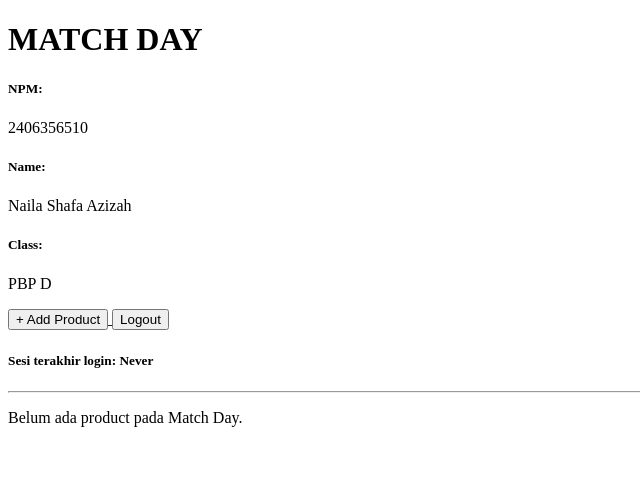
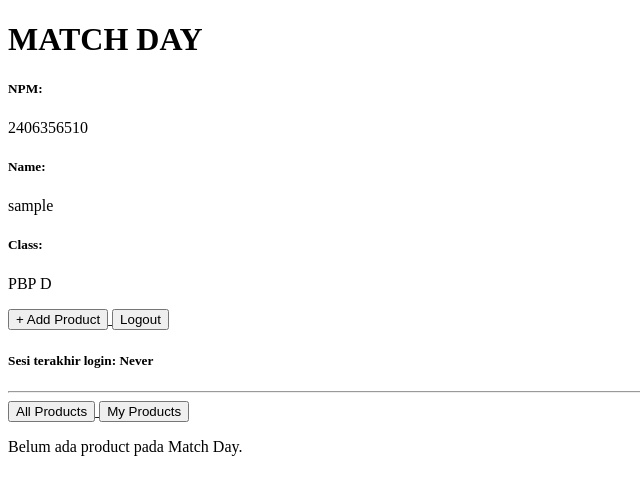
Before and after one commit to marchinel/match-day, a Django app: page / in a window 1280 px wide. Shown: the top 495 px of the page, without its empty margins (0-640 px from the left). Run offline with Django 5.2, Linux system fonts and the light colour scheme; the visitor is signed in with stand-in values (Sample User, id 1); data that the repository does not hold is empty.

Commit message:
Memperbaiki bagian error pada models.py dan menjawab pertanyaan 1-4 dari soal tugas 4

```diff
--- a/main/models.py
+++ b/main/models.py
@@ -1,3 +1,4 @@
+import uuid
 from django.db import models
 from django.contrib.auth.models import User
 
--- a/main/templates/main.html
+++ b/main/templates/main.html
@@ -20,8 +20,14 @@
 </a>
 
 <h5>Sesi terakhir login: {{ last_login }}</h5>
+<hr>
 
-<hr>
+<a href="?filter=all">
+    <button type="button">All Products</button>
+</a>
+<a href="?filter=my">
+    <button type="button">My Products</button>
+</a>
 
 {% if not product_list %}
 <p>Belum ada product pada Match Day.</p>
--- a/main/templates/product_detail.html
+++ b/main/templates/product_detail.html
@@ -15,4 +15,10 @@
 
 <p>{{ product.description }}</p>
 
+{% if product.user %}
+    <p>Author: {{ product.user.username }}</p>
+{% else %}
+    <p>Author: Anonymous</p>
+{% endif %}
+
 {% endblock content %}
--- a/main/urls.py
+++ b/main/urls.py
@@ -1,5 +1,5 @@
 from django.urls import path
-from main.views import show_main, create_product, show_product, show_xml, show_json
+from main.views import show_main, create_product, show_product, show_xml, show_json, show_xml_by_id, show_json_by_id
 from main.views import register, login_user, logout_user
 
 app_name = 'main'
@@ -10,6 +10,8 @@ urlpatterns = [
     path('product/<str:id>/', show_product, name='show_product'),
     path('xml/', show_xml, name='show_xml'),
     path('json/', show_json, name='show_json'),
+    path('xml/<str:product_id>/', show_xml_by_id, name='show_xml_by_id'),
+    path('json/<str:product_id>/', show_json_by_id, name='show_json_by_id'),
     path('register/', register, name='register'),
     path('login/', login_user, name='login'),
     path('logout/', logout_user, name='logout'),
--- a/main/views.py
+++ b/main/views.py
@@ -3,9 +3,10 @@ from main.forms import ProductForm
 from main.models import Product
 from django.http import HttpResponse
 from django.core import serializers
+from django.contrib.auth.forms import UserCreationForm
+from django.contrib import messages
 from django.contrib.auth.forms import UserCreationForm, AuthenticationForm
 from django.contrib.auth import authenticate, login, logout
-from django.contrib import messages
 from django.contrib.auth.decorators import login_required
 import datetime
 from django.http import HttpResponseRedirect
@@ -14,16 +15,20 @@ from django.urls import reverse
 
 @login_required(login_url='/login')
 def show_main(request):
-    product_list = Product.objects.all()
+    filter_type = request.GET.get("filter", "all")
+
+    if filter_type == "all":
+        product_list = Product.objects.all()
+    else:
+        product_list = Product.objects.filter(user=request.user)
 
     context = {
         'npm' : '2406356510',
-        'name': 'Naila Shafa Azizah',
+        'name': request.user.username,
         'class': 'PBP D',
         'product_list': product_list,
         'last_login': request.COOKIES.get('last_login', 'Never')
     }
-
     return render(request, "main.html", context)
 
 def create_product(request):
@@ -38,6 +43,7 @@ def create_product(request):
     context = {
         'form': form
     }
+
     return render(request, "create_product.html", context)
 
 @login_required(login_url='/login')
@@ -67,6 +73,22 @@ def show_json(request):
     json_data = serializers.serialize("json", product_list)
     return HttpResponse(json_data, content_type="application/json")
 
+def show_xml_by_id(request, product_id):
+   try:
+       product_item = Product.objects.filter(pk=product_id)
+       xml_data = serializers.serialize("xml", product_item)
+       return HttpResponse(xml_data, content_type="application/xml")
+   except Product.DoesNotExist:
+       return HttpResponse(status=404)
+
+def show_json_by_id(request, product_id):
+   try:
+       product_item = Product.objects.get(pk=product_id)
+       json_data = serializers.serialize("json", [product_item])
+       return HttpResponse(json_data, content_type="application/json")
+   except Product.DoesNotExist:
+       return HttpResponse(status=404)
+
 def register(request):
     form = UserCreationForm()
 
@@ -90,7 +112,6 @@ def login_user(request):
             response.set_cookie('last_login', str(datetime.datetime.now()))
             return response
 
-
     else:
       form = AuthenticationForm(request)
     context = {'form': form}
```
Also changed, not shown: README.md.
